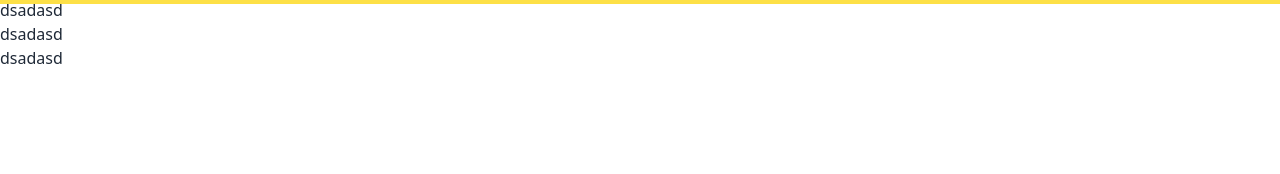
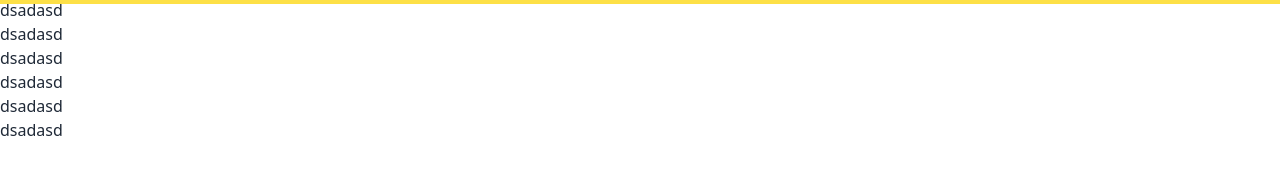
Before and after one commit to miraz66/test-backend, a React (Vite) app: page /test in a window 1280 px wide. Both pictures are taken after a click on the element 98 px from the left and 152 px from the top of the page. Shown: the part 272-446 px from the top of the page. Built offline with nearby package versions, Linux system fonts and the light colour scheme.

Commit message:
ChangeProject

```diff
--- a/src/components/PopUpImage.jsx
+++ b/src/components/PopUpImage.jsx
@@ -28,6 +28,9 @@ export default function PopUpImage({ imgID }) {
         <div className="">dsadasd</div>
         <div className="">dsadasd</div>
         <div className="">dsadasd</div>
+        <div className="">dsadasd</div>
+        <div className="">dsadasd</div>
+        <div className="">dsadasd</div>
       </div>
     </>
   );
```
